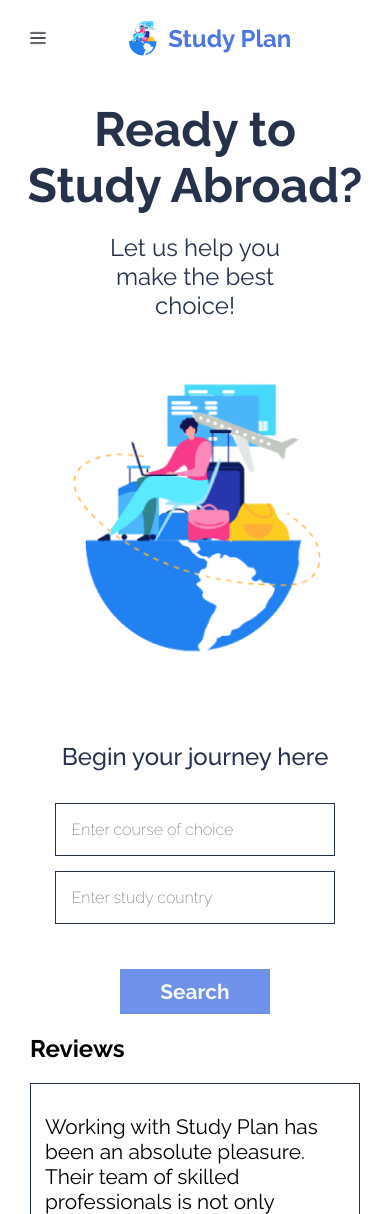
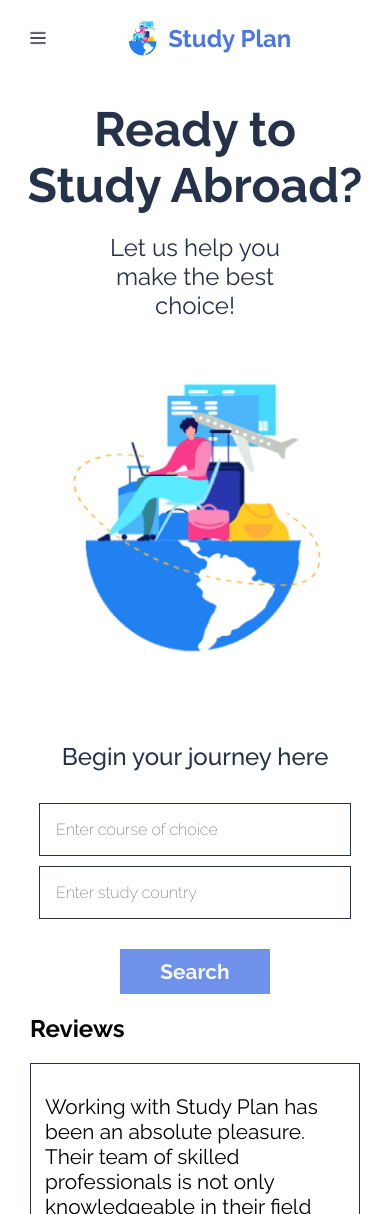
Before and after one commit to yomibam/study-plan-client, a React (Create React App) app: page / in a window 390 px wide. Shown: the top 1214 px of the page. Built offline with nearby package versions, Linux system fonts and the light colour scheme.

Commit message:
new commit

```diff
--- a/package.json
+++ b/package.json
@@ -10,6 +10,7 @@
     "react-dom": "^18.2.0",
     "react-router-dom": "^6.20.0",
     "react-scripts": "5.0.1",
+    "react-toastify": "^10.0.4",
     "web-vitals": "^2.1.4"
   },
   "scripts": {
--- a/src/App.css
+++ b/src/App.css
@@ -75,13 +75,18 @@
   font-weight: 500;
 }
 
-.search-course-inputbox {
+.inputbox {
+  display: flex;
+  gap: 30px;
+  width: 100%;
+}
+
+form.search-course-inputbox {
   display: flex;
   flex-direction: column;
-  gap: 15px;
   justify-content: center;
   align-items: center;
-  padding: 0 30%;
+  /* width: 100%; */
 }
 
 input.search-course-inputbox {
@@ -89,7 +94,7 @@ input.search-course-inputbox {
   font-weight: 200;
   border: 1.5px solid #26324a;
   padding: 16px;
-  width: 180%;
+  /* width: 180%; */
 }
 
 input.search-course-inputbox:focus {
@@ -510,6 +515,14 @@ button.search-course-submit-button:hover {
   .nav-bar-list {
     display: none;
   }
+  .inputbox {
+    flex-direction: column;
+    gap: 10px;
+    /* width: 100%; */
+  }
+  form.search-course-inputbox {
+    width: 80%;
+  }
 }
 
 /* Responsive styles for screens between 600px and 899px */
--- a/src/App.js
+++ b/src/App.js
@@ -1,6 +1,8 @@
 // App.jsx
 import "./App.css";
 import { BrowserRouter, Routes, Route } from "react-router-dom";
+import { ToastContainer } from "react-toastify";
+import "react-toastify/dist/ReactToastify.css";
 import Home from "./pages/Home";
 import Contact from "./pages/Contact";
 import Faq from "./pages/Faq";
@@ -22,6 +24,7 @@ function App() {
         </Route>
         <Route path="*" element={<Error404 />} />
       </Routes>
+      <ToastContainer theme="dark" />
     </BrowserRouter>
   );
 }
--- a/src/components/SearchCourse.js
+++ b/src/components/SearchCourse.js
@@ -1,4 +1,5 @@
 import React from "react";
+import { toast } from "react-toastify";
 import { useNavigate } from "react-router-dom";
 
 function SearchCourse() {
@@ -7,6 +8,7 @@ function SearchCourse() {
   const handleSearch = async (e) => {
     const { courseName, courseCountry } = e.target.elements;
     e.preventDefault();
+    toast.info("Searching, please wait...", { autoClose: 1000 });
 
     try {
       const response = await fetch(
@@ -30,6 +32,7 @@ function SearchCourse() {
     <div className="search-course">
       <h4 className="search-course-header">Begin your journey here</h4>
       <form className="search-course-inputbox" onSubmit={handleSearch}>
+        <div className="inputbox">
           <input
             name="courseName"
             className="search-course-inputbox"
@@ -44,6 +47,8 @@ function SearchCourse() {
             placeholder="Enter study country"
             required
           />
+        </div>
+
         <button type="submit" className="search-course-submit-button">
           Search
         </button>
```
Also changed, not shown: 1 other file (tests, documents, lock files or other folders). Lines whose indentation alone changed are shown as unchanged.
